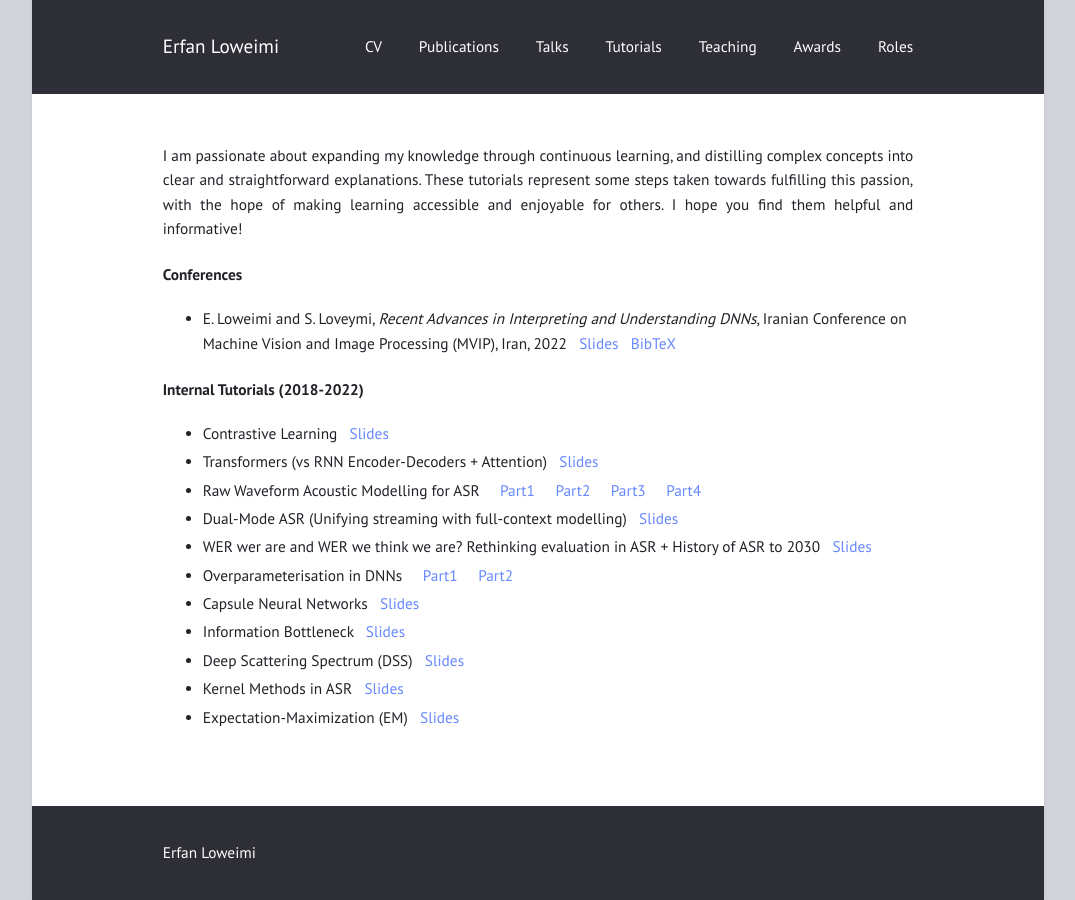
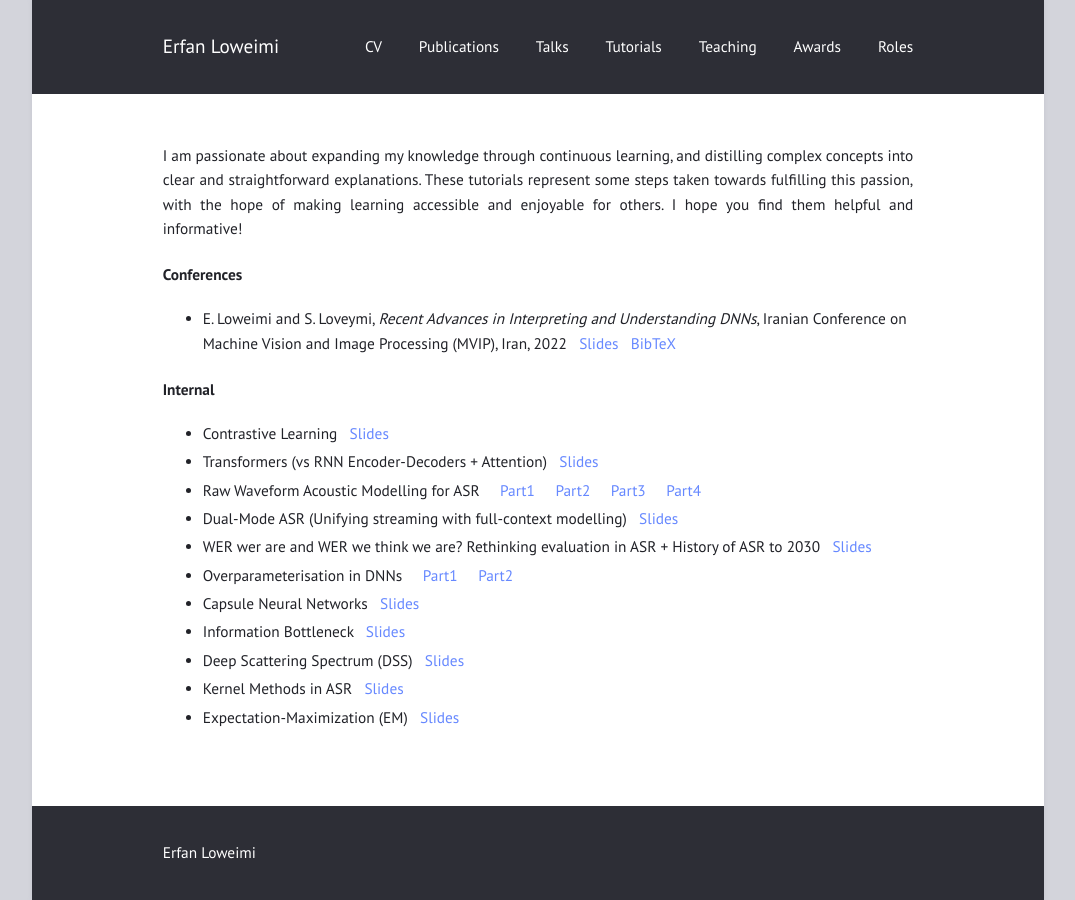
Before and after one commit to eloweimi/eloweimi.github.io, a Jekyll site: the page built from tutorials.md, in a window 1280 px wide. Shown: the whole page, without its empty margins (102-1177 px from the left). Built offline with Jekyll 4.4.1, drawn with Linux system fonts in a browser that asks for light colours.

Commit message:
Update tutorials.md

```diff
--- a/tutorials.md
+++ b/tutorials.md
@@ -8,7 +8,7 @@ I am passionate about expanding my knowledge through continuous learning, and di
 #### Conferences ####
   * E. Loweimi and S. Loveymi, *Recent Advances in Interpreting and Understanding DNNs*, Iranian Conference on Machine Vision and Image Processing (MVIP), Iran, 2022 &nbsp; [Slides](/files/Tutorials/MVIP2022_W5_RecentAdvances.pdf) &nbsp; [BibTeX](/files/Tutorials/mvip2022.bib)
 
-#### Internal Tutorials (2018-2022) ####
+#### Internal ####
   * Contrastive Learning &nbsp; [Slides](/files/Tutorials/ContrastiveLearning_ErfanLoweimi.pdf)
   * Transformers (vs RNN Encoder-Decoders + Attention) &nbsp; [Slides](/files/Tutorials/Transformers_ErfanLoweimi.pdf)
   * Raw Waveform Acoustic Modelling for ASR &nbsp; &nbsp; [Part1](/files/Tutorials/Raw_Part_I.pdf) &nbsp; &nbsp; [Part2](/files/Tutorials/Raw_Part_II.pdf) &nbsp; &nbsp; [Part3](/files/Tutorials/Raw_Part_III.pdf) &nbsp; &nbsp; [Part4](/files/Tutorials/Raw_Part_IV.pdf)
```
